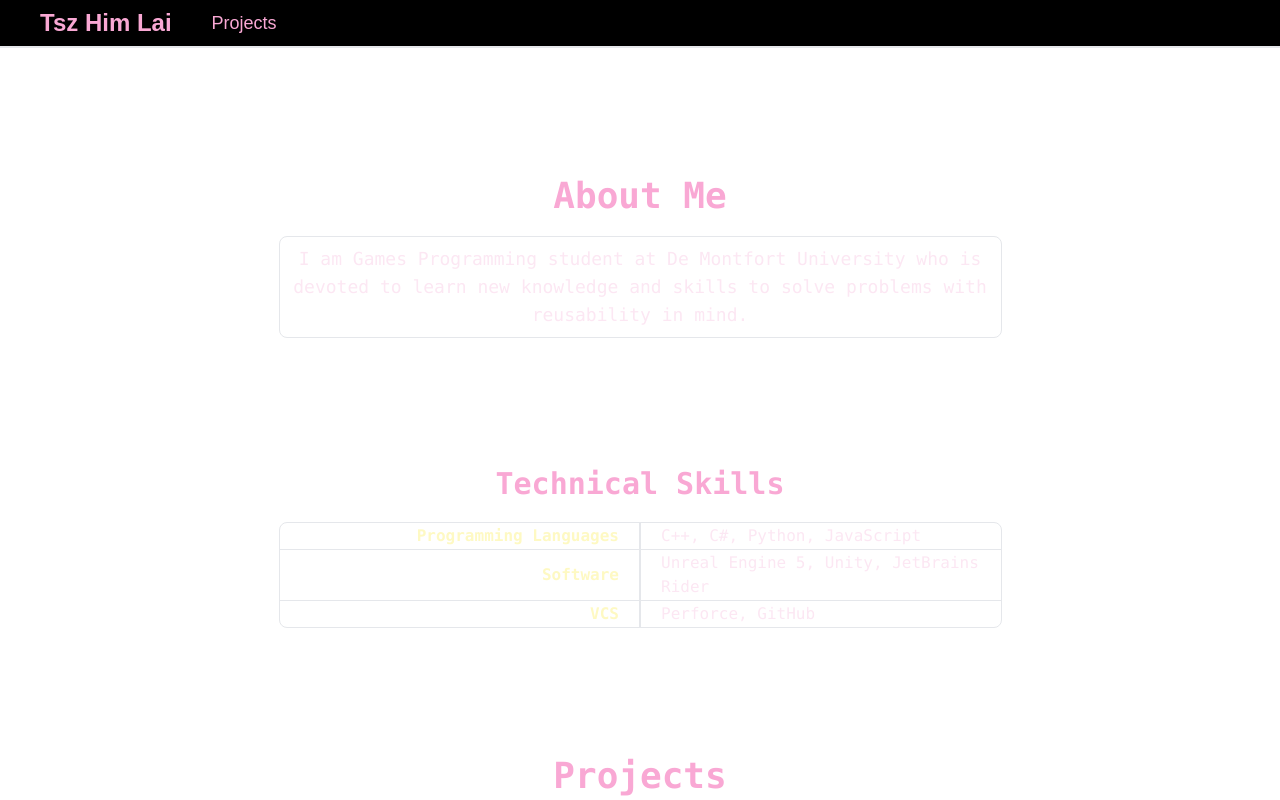
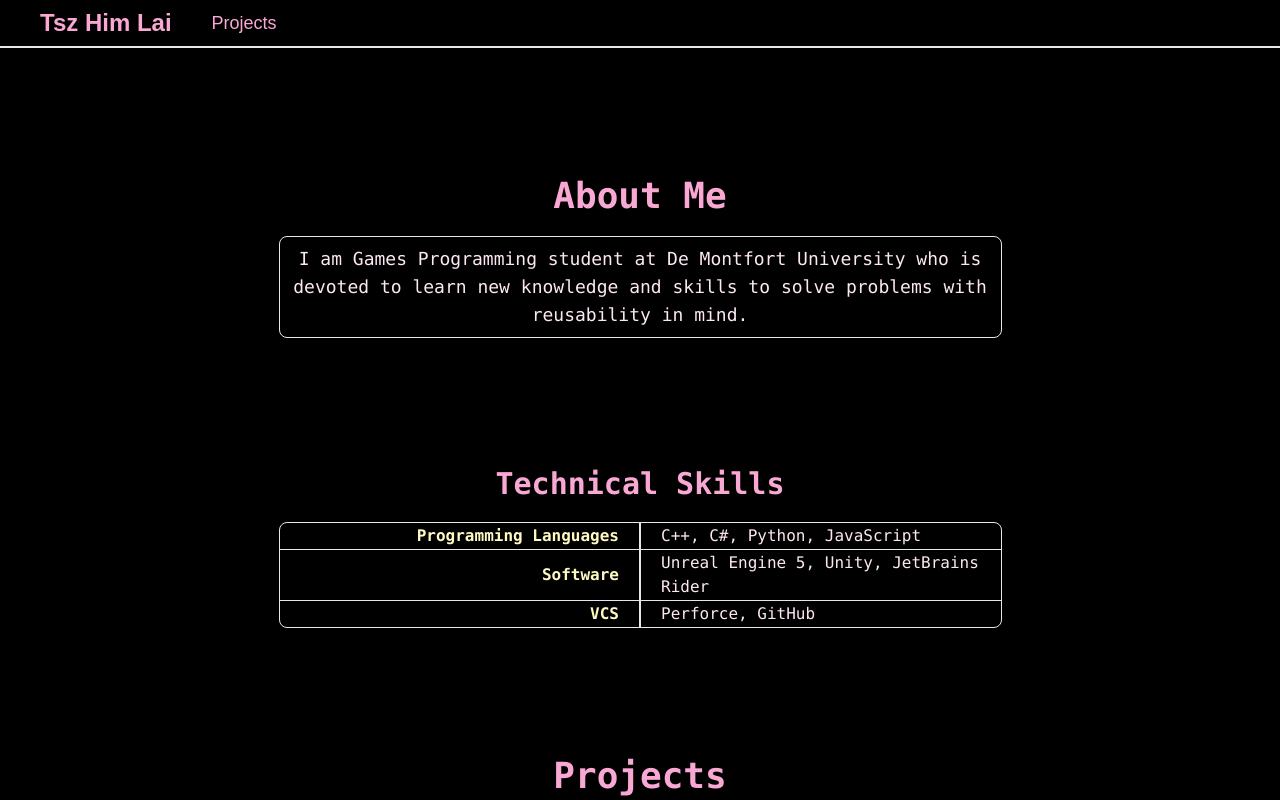
Before and after one commit to JustinLTH3/Portfolio, a Next.js app: page / in a window 1280 px wide. Shown: the top 800 px of the page. Built offline with nearby package versions, Linux system fonts and the light colour scheme.

Commit message:
fix light mode can't see

```diff
--- a/src/app/layout.tsx
+++ b/src/app/layout.tsx
@@ -16,7 +16,7 @@ const geistMono = localFont({
 
 export const metadata: Metadata = {
     title: "Tsz Him Lai | Portfolio",
-    description: "Generated by create next app",
+    description: "",
 };
 
 export default function RootLayout({
@@ -27,7 +27,7 @@ export default function RootLayout({
     return (
         <html lang="en" className={"scroll-smooth"}>
         <body
-            className={`${geistSans.variable} ${geistMono.variable} antialiased text-pink-100`}
+            className={`${geistSans.variable} ${geistMono.variable} antialiased text-pink-100 bg-black`}
         >
         <div
             className="z-50 flex sticky top-0 h-12 flex-row text-pink-300 items-center border-b-2 backdrop-brightness-0">
```
